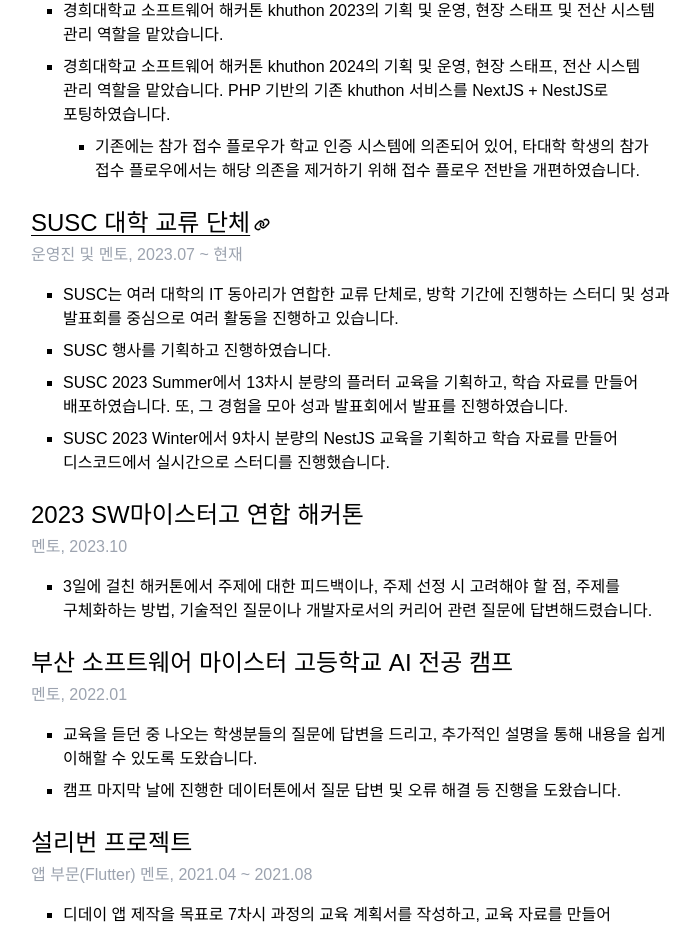
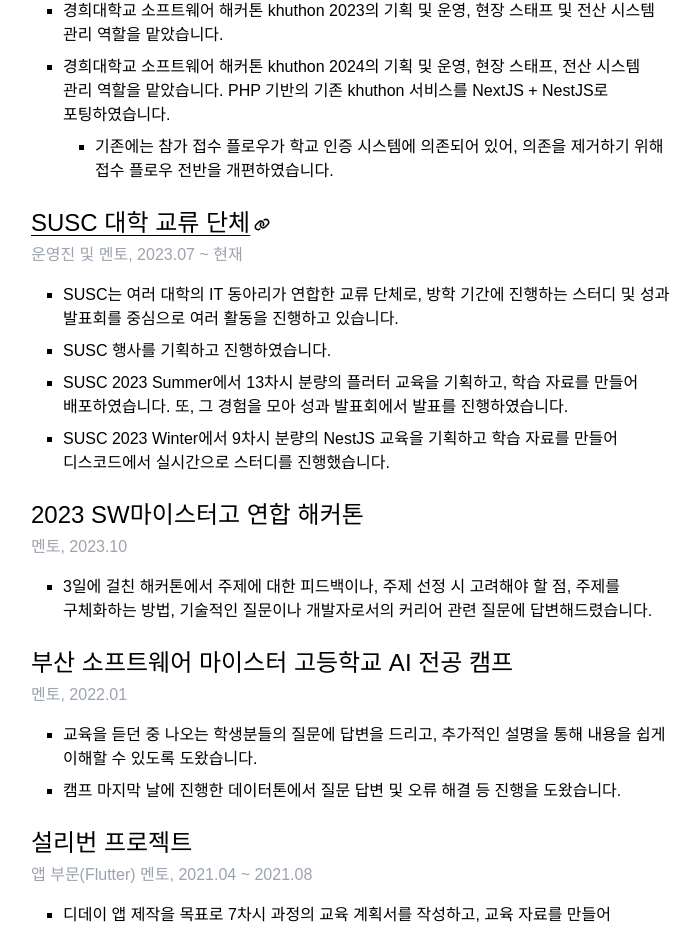
Before and after one commit to cpprhtn/about, a Next.js app: page / in a window 1280 px wide. Shown: the part 1071-1999 px from the top of the page, without its empty margins (289-987 px from the left). Built offline with nearby package versions, Linux system fonts and the light colour scheme; a web font is replaced by a local one.

Commit message:
refactor: khuthon2024 설명 수정

```diff
--- a/app/page.tsx
+++ b/app/page.tsx
@@ -55,8 +55,7 @@
             <ul>
               <li>
                 기존에는 참가 접수 플로우가 학교 인증 시스템에 의존되어 있어,
-                타대학 학생의 참가 접수 플로우에서는 해당 의존을 제거하기 위해
-                접수 플로우 전반을 개편하였습니다.
+                의존을 제거하기 위해 접수 플로우 전반을 개편하였습니다.
               </li>
             </ul>
           </li>
```
